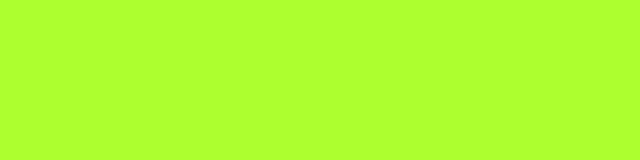
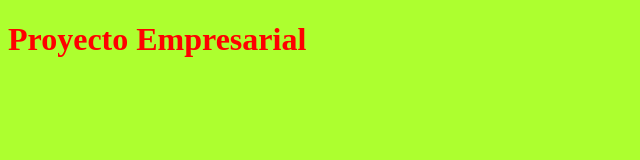
Before and after one commit to dieghox90/cursogit, a plain HTML site: page index.html in a window 1280 px wide. Shown: the whole page, without its empty margins (0-640 px from the left). Drawn offline with Linux system fonts and the light colour scheme.

Commit message:
Negrita y Color Rojo

```diff
--- a/css/estilo.css
+++ b/css/estilo.css
@@ -1,3 +1,5 @@
 body{
     background-color: greenyellow;
+    font-weight: bold;
+    color: red;
 }
--- a/index.html
+++ b/index.html
@@ -9,5 +9,7 @@
 </head>
 <body>
 
+    <h1>Proyecto Empresarial</h1>
+
 </body>
 </html>
```
